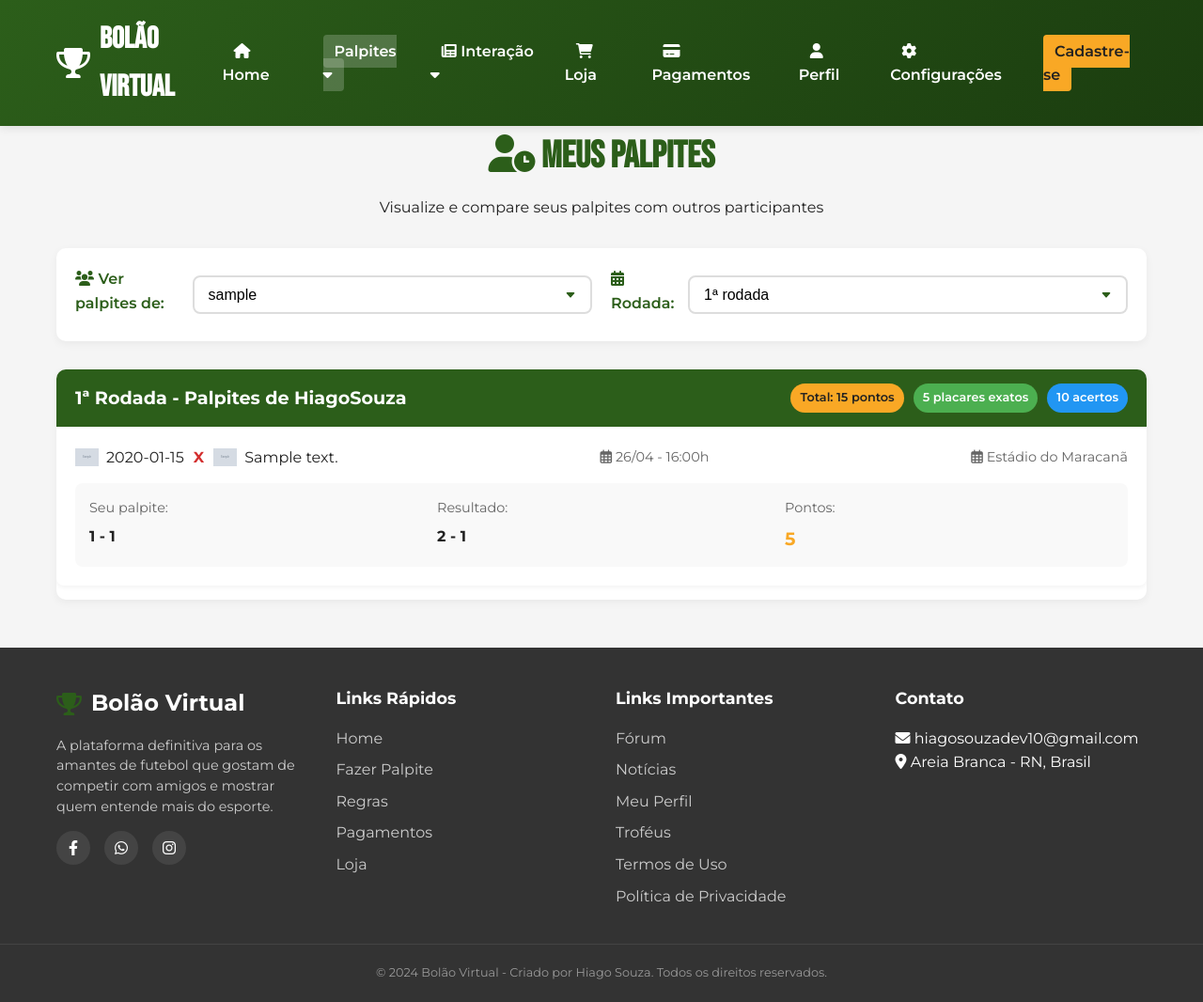
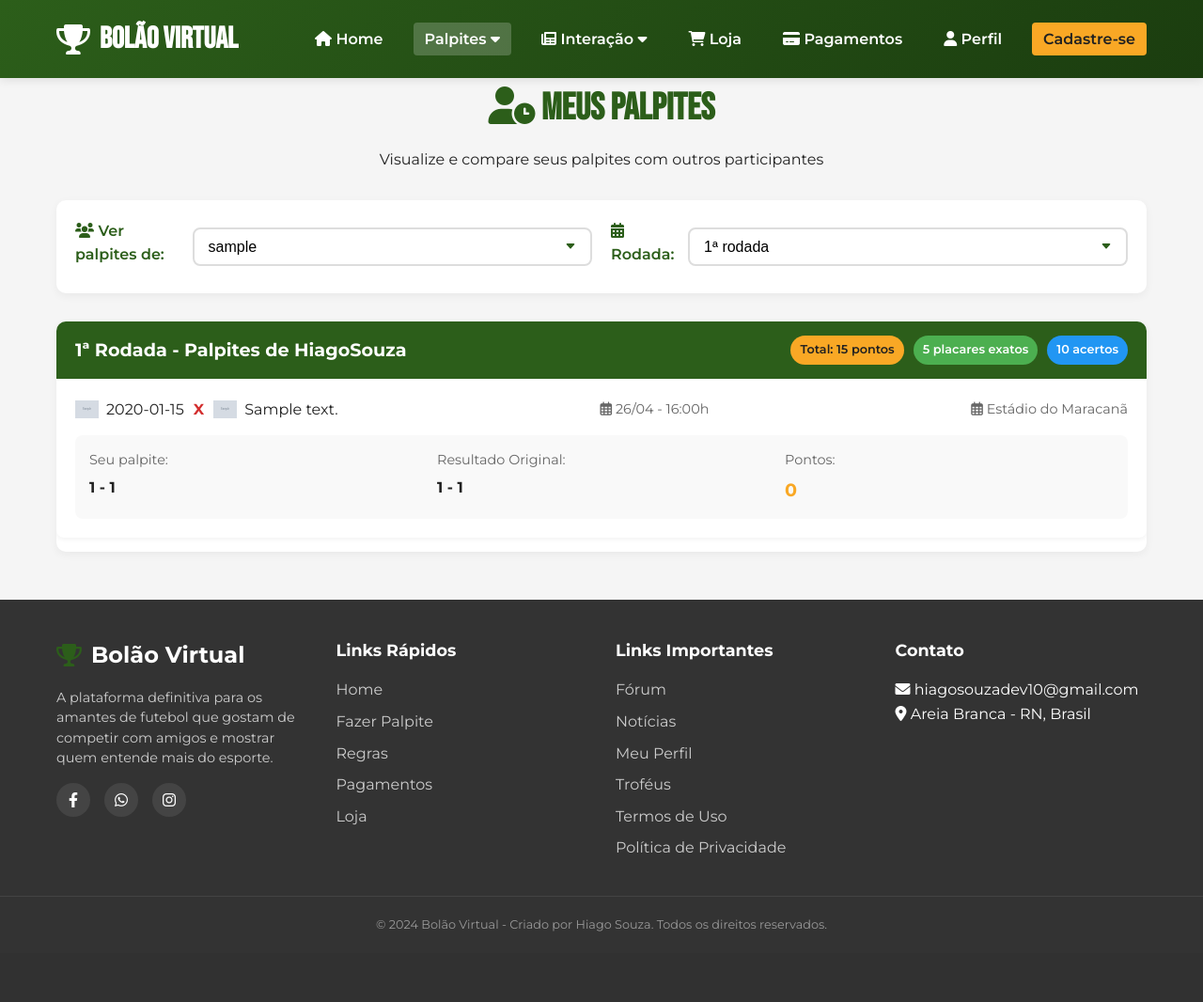
Before and after one commit to hiagospencer/bolao_virtual-2.0, a Django app: page /palpites/meus-palpites/ in a window 1280 px wide. Shown: the whole page at 94% size. After the commit the page ends 991 px from the top, so only its background shows below. Run offline with Django 5.2, Linux system fonts and the light colour scheme; a user stored in the database is signed in; tables that the repository leaves empty hold one stand-in row (values such as "Sample post"); grey boxes marked "Sample" are stand-in pictures; some libraries are stand-ins or nearby versions.

Commit message:
Foram adicionados as configurações quando acertar os resultados colocando os xp dos participantes

```diff
--- a/palpites/utils.py
+++ b/palpites/utils.py
@@ -5,6 +5,7 @@ import pandas as pd
 import time
 from django.core.mail import send_mail
 
+from premios.services import VerificadorConquistas
 from .models import *
 from .api_brasileirao import *
 
@@ -130,16 +131,23 @@ def calcular_pontuacao_usuario(rodada_atualizada):
   todos_usuarios = Usuario.objects.all()
   try:
     for usuario in todos_usuarios:
-      rodadas = Palpite.objects.filter(finalizado=False, usuario=usuario.usuario, rodada_atual=rodada_atualizada)
-      pontuacao_usuario = Classificacao.objects.get(usuario__usuario=usuario.usuario)
+      participante = Usuario.objects.get(username=usuario)
+      rodadas = Palpite.objects.filter(finalizado=False, usuario=usuario, rodada_atual=rodada_atualizada)
+      print(rodadas)
+      pontuacao_usuario = Classificacao.objects.get(usuario=usuario)
       print("iniciando")
+
       for rodada in rodadas:
         try:
           resultado_original = RodadaOriginal.objects.get(rodada_atual=rodada.rodada_atual, time_casa=rodada.time_casa,time_visitante=rodada.time_visitante)
+
           if rodada.vencedor == "empate" and resultado_original.vencedor == 'empate':
             pontuacao_usuario.empates += 1
             pontuacao_usuario.vitorias -= 1
+            participante.xp += 50
+            participante.save()
             pontuacao_usuario.save()
+
           # Verifica se os placares coincidem
           if (rodada.vencedor == resultado_original.vencedor):
             pontuacao_usuario.pontos += 2
@@ -147,10 +155,13 @@ def calcular_pontuacao_usuario(rodada_atualizada):
             rodada.vitorias = 2
             rodada.tipo_class = "result-correct"
             rodada.finalizado = True
+            participante.xp += 50
+            participante.save()
             pontuacao_usuario.save()
           else:
             rodada.tipo_class = "result-wrong"
             rodada.finalizado = True
+
           # verifica os placares exatos
           if (rodada.placar_casa == resultado_original.placar_casa and
               rodada.placar_visitante == resultado_original.placar_visitante):
@@ -159,6 +170,8 @@ def calcular_pontuacao_usuario(rodada_atualizada):
             rodada.placar_exato = 3
             rodada.tipo_class = "exact-correct"
             rodada.finalizado = True
+            participante.xp += 100
+            participante.save()
             pontuacao_usuario.save()
           else:
             print("Resultados não exatos")  # Atribui 0 se os resultados não forem iguais
--- a/palpites/views.py
+++ b/palpites/views.py
@@ -84,8 +84,9 @@ def meus_palpites(request):
     usuarios = Usuario.objects.filter(is_verified=True)
     rodadas_distintas = Palpite.objects.values_list('rodada_atual', flat=True).distinct().order_by('rodada_atual')
     rodadas = Palpite.objects.filter(usuario=user).order_by('rodada_atual')[:10]
-
-    context = {'rodadas':rodadas, "usuarios":usuarios, "rodadas_distintas":rodadas_distintas}
+    rodadas_original = RodadaOriginal.objects.all().order_by('rodada_atual')[:10]
+    calcular_pontuacao_usuario(1)
+    context = {'rodadas':rodadas, "usuarios":usuarios, "rodadas_distintas":rodadas_distintas, "rodadas_original": rodadas_original}
     return render(request, "palpites/meus_palpites.html", context)
 
 
@@ -94,16 +95,19 @@ def filtrar_palpites(request):
     rodada = request.GET.get("rodada")
     usuario = Usuario.objects.get(id=usuario_id)
     palpites = Palpite.objects.all()
+    rodadas_original = RodadaOriginal.objects.all().order_by('rodada_atual')[:10]
 
     if usuario_id:
         palpites = palpites.filter(usuario__id=usuario_id)
 
     if rodada:
         palpites = palpites.filter(rodada_atual=rodada)
+        rodadas_original = RodadaOriginal.objects.filter(rodada_atual=rodada)
     context = {
         'rodadas': palpites,
         "usuario":usuario,
         "rodada_atual": rodada,
+        "rodadas_original": rodadas_original
     }
     html = render_to_string('palpites/partials/palpites_lista.html', context)
     return HttpResponse(html)
--- a/templates/auxiliar/header.html
+++ b/templates/auxiliar/header.html
@@ -73,9 +73,9 @@
                     <li><a href="{% url 'perfil' %}"><i class="fas fa-user"></i> Perfil</a></li>
                 {% endif %}
 
-                {% if user.is_superuser %}
+                <!-- {% if user.is_superuser %}
                     <li><a href="{% url 'configuracao' %}"><i class="fa-solid fa-gear"></i>Configurações</a></li>
-                 {% endif %}
+                 {% endif %} -->
                 <!-- Área do usuário (dinâmica) -->
                 <div class="user-area" id="user-area">
                     <!-- Estado não logado (padrão) -->
@@ -121,6 +121,7 @@
         <li><a href="{% url 'loja' %}"><i class="fas fa-shopping-cart"></i> Shop</a></li>
         <li><a href="{% url 'pagamento' %}"><i class="fa-solid fa-credit-card"></i> Pagamento</a></li>
         <li><a href="{% url 'perfil' %}"><i class="fas fa-user"></i> Perfil</a></li>
+        <li><a href="{% url 'configuracao' %}"><i class="fa-solid fa-gear"></i>Configurações</a></li>
     </ul>
 
     <div class="mobile-auth-buttons">
--- a/templates/palpites/meus_palpites.html
+++ b/templates/palpites/meus_palpites.html
@@ -72,12 +72,23 @@
               <strong>{{ rodada.placar_casa }} - {{ rodada.placar_visitante }}</strong>
             </div>
             <div class="actual-result">
-              <span>Resultado:</span>
-              <strong>2 - 1</strong>
+              <span>Resultado Original:</span>
+              {% for partida in rodadas_original %}
+                {% if partida.rodada_atual == rodada.rodada_atual and partida.time_casa == rodada.time_casa and partida.time_visitante == rodada.time_visitante %}
+                  <strong>{{ partida.placar_casa }} - {{ partida.placar_visitante }}</strong>
+                {% endif %}
+              {% endfor %}
             </div>
+
             <div class="bet-points">
               <span>Pontos:</span>
-              <strong class="points">5</strong>
+              {% if rodada.tipo_class == 'exact-correct' %}
+                <strong class="points">5</strong>
+              {% elif  rodada.tipo_class == 'result-correct' %}
+                <strong class="points">2</strong>
+              {% else %}
+                <strong class="points">0</strong>
+              {% endif %}
             </div>
           </div>
         </div>
--- a/usuarios/admin.py
+++ b/usuarios/admin.py
@@ -8,7 +8,7 @@ from django.utils.translation import gettext_lazy as _
 class UsuarioAdmin(UserAdmin):
     model = Usuario
     list_display = (
-        'username', 'email', 'first_name', 'last_name',
+        'username', 'email', 'first_name', 'last_name', "xp",
         'is_staff', 'is_verified', 'pontos_totais', 'moedas_virtuais', 'foto_perfil_preview'
     )
     list_filter = ('is_staff', 'is_superuser', 'is_verified', 'is_active')
```
Also changed, not shown: templates/palpites/partials/palpites_lista.html (+14 -4 lines).
